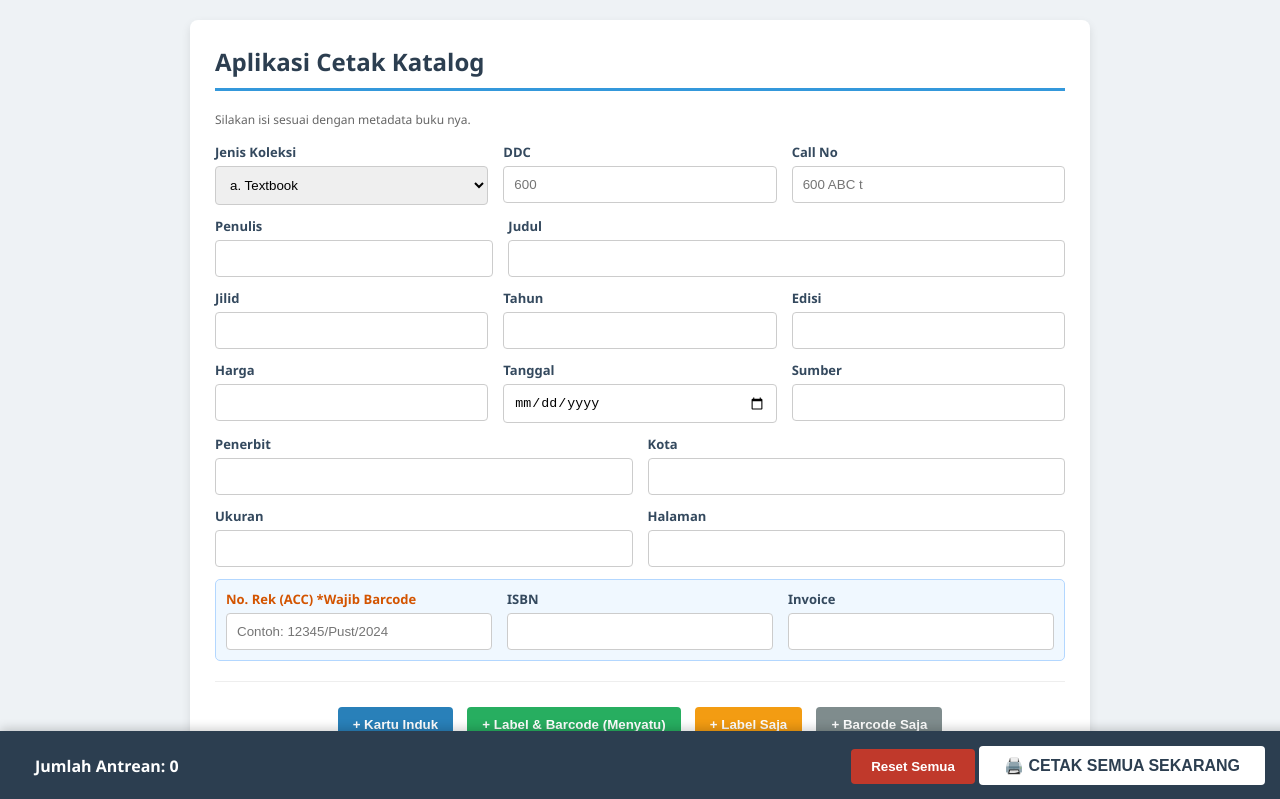
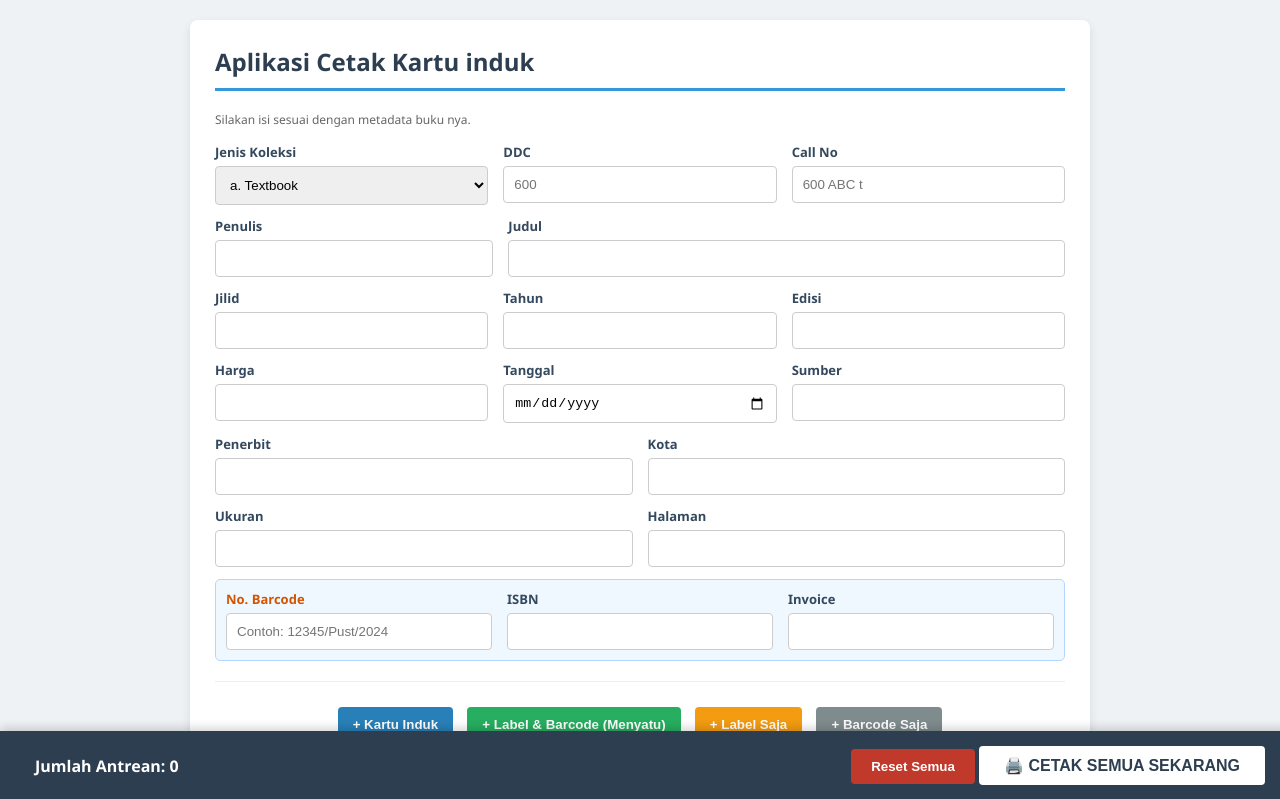
Before and after one commit to dimssaptr/Aplikasi-Cetak-Katalog, a plain HTML site: page index.html in a window 1280 px wide. Shown: the top 799 px of the page. Drawn offline with Linux system fonts and the light colour scheme.

Commit message:
index.html

```diff
--- a/index.html
+++ b/index.html
@@ -94,7 +94,7 @@
 <body>
 
 <div class="container">
-    <h2>Aplikasi Cetak Katalog</h2>
+    <h2>Aplikasi Cetak Kartu induk</h2>
     <div style="font-size:12px; color:#666; margin-bottom:15px;">Silakan isi sesuai dengan metadata buku nya.</div>
 
     <div class="form-row">
@@ -136,7 +136,7 @@
     </div>
     <div class="form-row" style="background:#f0f8ff; padding:10px; border-radius:5px; border: 1px solid #b3d7ff;">
         <div class="form-col">
-            <label style="color:#d35400;">No. Rek (ACC) *Wajib Barcode</label>
+            <label style="color:#d35400;">No. Barcode</label>
             <input type="text" id="accNo" placeholder="Contoh: 12345/Pust/2024">
         </div>
         <div class="form-col"><label>ISBN</label><input type="text" id="isbn"></div>
```
